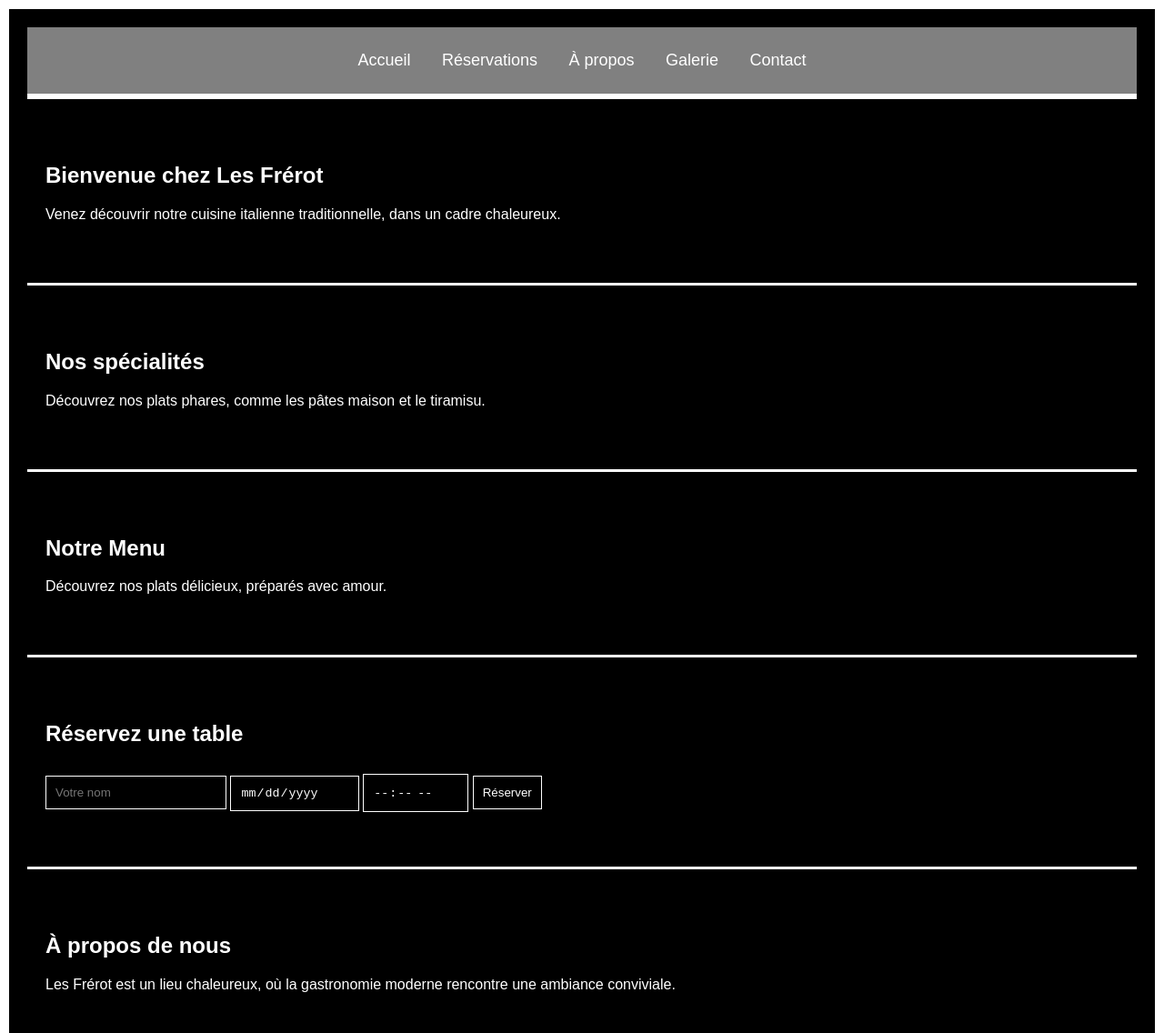
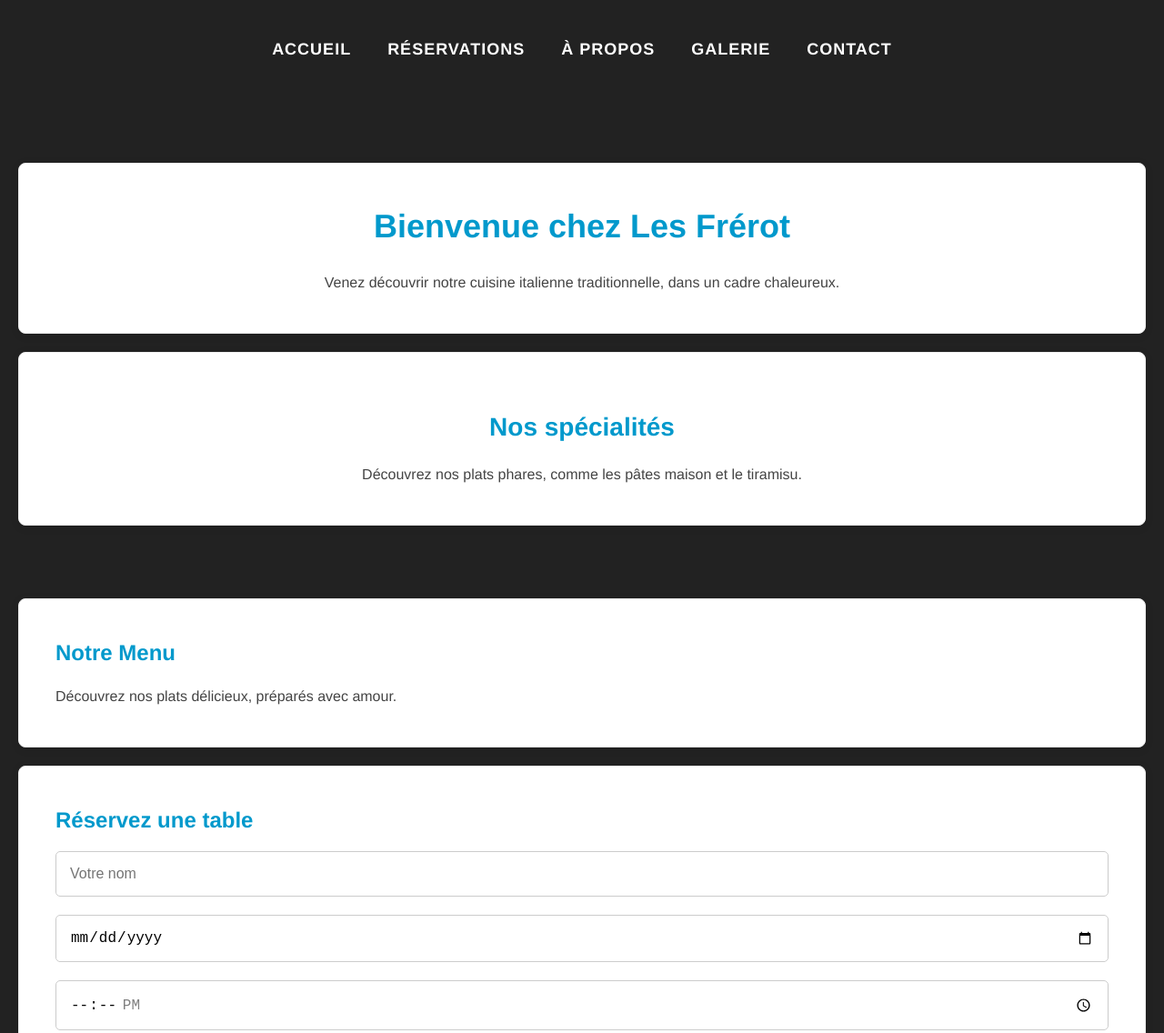
Before and after one commit to MimmoNico8094/LesFrerot, a plain HTML site: page index.html in a window 1280 px wide. Shown: the top 1136 px of the page at 91% size. Drawn offline with Linux system fonts and the light colour scheme.

Commit message:
Mise à jour du style et Index

```diff
--- a/index.html
+++ b/index.html
@@ -39,7 +39,10 @@
         <form>
             <input type="text" placeholder="Votre nom" required>
             <input type="date" required>
-            <input type="time" required>
+
+            <!-- Définir l'heure avec intervalle de 15 minutes entre 10h et 22h30 -->
+            <input type="time" required step="900" min="12:00" max="21:30">
+
             <button type="submit">Réserver</button>
         </form>
     </section>
--- a/styles.css
+++ b/styles.css
@@ -1,91 +1,166 @@
-/* Général */
-body {
-    background-color: black;
-    color: white;
-    font-family: 'Arial', sans-serif; /* Police générale */
+/* Réinitialisation des marges et des paddings */
+* {
     margin: 0;
     padding: 0;
     box-sizing: border-box;
 }
 
-a {
-    color: white;
-    text-decoration: none;
+/* Définition des couleurs principales */
+:root {
+    --primary-bg-color: #222222;  /* Fond sombre */
+    --secondary-bg-color: #ffffff; /* Fond des sections */
+    --primary-text-color: #ffffff; /* Texte principal en blanc */
+    --secondary-text-color: #444444; /* Texte secondaire en gris */
+    --accent-color: #0099cc; /* Couleur d'accent (bleu) */
+    --border-color: #eeeeee; /* Bordure claire */
 }
 
-/* Header */
+/* Corps de la page */
+body {
+    font-family: 'Helvetica Neue', Helvetica, Arial, sans-serif;
+    background-color: var(--primary-bg-color);
+    color: var(--primary-text-color);
+    line-height: 1.6;
+    padding: 20px;
+}
+
+/* Entête */
 header {
-    background-color: gray;
-    border-bottom: 3px solid white;
-    padding: 10px 0;
+    background-color: var(--primary-bg-color);
+    padding: 20px 0;
+    margin-bottom: 30px;
 }
 
 nav ul {
+    display: flex;
+    justify-content: center;
     list-style: none;
-    padding: 0;
+}
+
+nav ul li {
+    margin: 0 20px;
+}
+
+nav ul li a {
+    color: var(--primary-text-color);
+    text-decoration: none;
+    font-size: 18px;
+    text-transform: uppercase;
+    letter-spacing: 1px;
+    font-weight: 600;
+    transition: color 0.3s ease;
+}
+
+nav ul li a:hover {
+    color: var(--accent-color);
+}
+
+/* Section principale */
+main {
+    padding: 40px 0;
     text-align: center;
 }
 
-nav ul li {
-    display: inline;
-    margin: 0 15px;
+.intro h1 {
+    font-size: 36px;
+    margin-bottom: 20px;
+    color: var(--accent-color);
 }
 
-nav ul li a {
-    font-size: 18px;
-    color: white;
+.specialites h2 {
+    font-size: 28px;
+    margin-top: 20px;
+    color: var(--accent-color);
 }
 
-/* Sections */
+/* Sections supplémentaires */
 section {
-    padding: 50px 20px;
-    border-top: 3px solid white;
+    padding: 40px;
+    background-color: var(--secondary-bg-color);
+    margin: 20px 0;
+    border: 1px solid var(--border-color);
+    border-radius: 8px;
+    box-shadow: 0 2px 10px rgba(0, 0, 0, 0.1);
 }
 
-h1, h2 {
-    color: white;
+h2 {
+    font-size: 24px;
+    color: var(--accent-color);
+    margin-bottom: 15px;
+}
+
+p {
+    font-size: 16px;
+    color: var(--secondary-text-color);
+    line-height: 1.8;
+}
+
+/* Formulaire de réservation */
+form input, form textarea, form button {
+    width: 100%; /* Assure que tous les champs prennent la même largeur */
+    padding: 15px;
+    margin-bottom: 20px;
+    border: 1px solid #ccc;
+    border-radius: 5px;
+    font-size: 16px;
+}
+
+form input:focus, form textarea:focus, form button:focus {
+    outline: none;
+    border-color: var(--accent-color);
+}
+
+/* Style spécifique pour textarea */
+form textarea {
+    height: 150px; /* Hauteur du champ "Message" ajustable */
+    resize: vertical; /* Permet à l'utilisateur de redimensionner verticalement */
+}
+
+/* Optionnel: Style pour le bouton de soumission */
+form button {
+    background-color: var(--accent-color);
+    color: var(--primary-text-color);
+    font-weight: bold;
+    cursor: pointer;
+    transition: background-color 0.3s ease;
+}
+
+form button:hover {
+    background-color: #e67e22;
 }
 
 /* Footer */
 footer {
-    background-color: gray;
-    color: white;
     text-align: center;
-    padding: 15px 0;
-    border-top: 3px solid white;
-}
-
-/* Formulaire */
-form input, form button {
-    margin: 10px 0;
-    padding: 10px;
-    border: 1px solid white;
-    background-color: black;
-    color: white;
-}
-
-form button {
-    cursor: pointer;
-}
-
-form input:focus, form button:focus {
-    outline: none;
-    border-color: yellow;
+    padding: 20px;
+    background-color: var(--primary-bg-color);
+    color: var(--primary-text-color);
+    margin-top: 50px;
 }
 
 /* Map iframe */
 iframe {
-    border: 3px solid white;
-    margin-top: 20px;
+    border-radius: 8px;
+    box-shadow: 0 2px 10px rgba(0, 0, 0, 0.1);
 }
 
-/* Style des bordures de page */
-body {
-    border: 10px solid white; /* Bordure autour de la page */
-    padding: 20px;
+/* Mobile Responsive */
+@media (max-width: 768px) {
+    nav ul {
+        flex-direction: column;
+    }
+
+    nav ul li {
+        margin: 10px 0;
+    }
+
+    form input, form textarea, form button {
+        width: 100%;
+        margin-bottom: 15px;
+    }
+
+    iframe {
+        width: 100%;
+        height: 300px;
+    }
 }
-
-/* Option : Ajouter un effet de transition pour l'inversion */
-body {
-    transition: background-color 0.5s, color 0.5s;
-}
```
